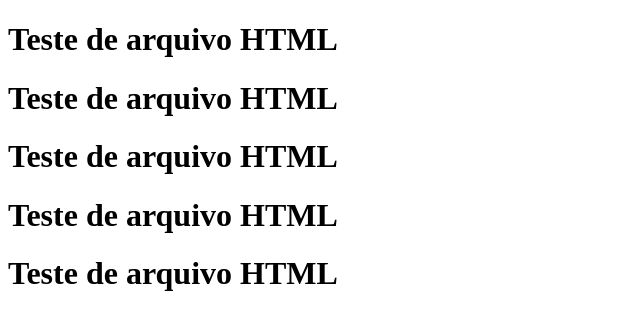
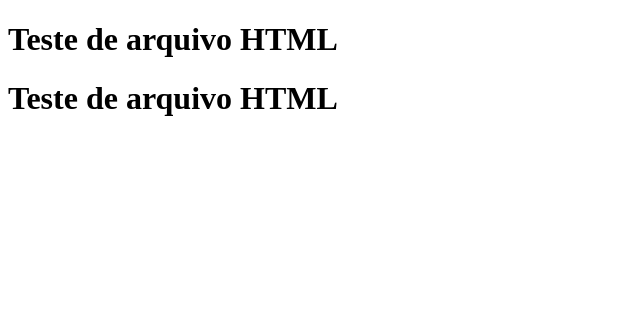
Before and after one commit to alissoncanal/new-project, a plain HTML site: page index.html in a window 1280 px wide. Shown: the whole page, without its empty margins (0-640 px from the left). Drawn offline with Linux system fonts and the light colour scheme.

Commit message:
alteracao 1

```diff
--- a/index.html
+++ b/index.html
@@ -16,15 +16,6 @@
         <script src="app.js"></script>
     </div>
     <div>
-        <h1>Teste de arquivo HTML</h1>
-
-    </div>
-    <div>
-        <h1>Teste de arquivo HTML</h1>
-
-    </div>
-    <div>
-        <h1>Teste de arquivo HTML</h1>
 
     </div>
 </body>
```
